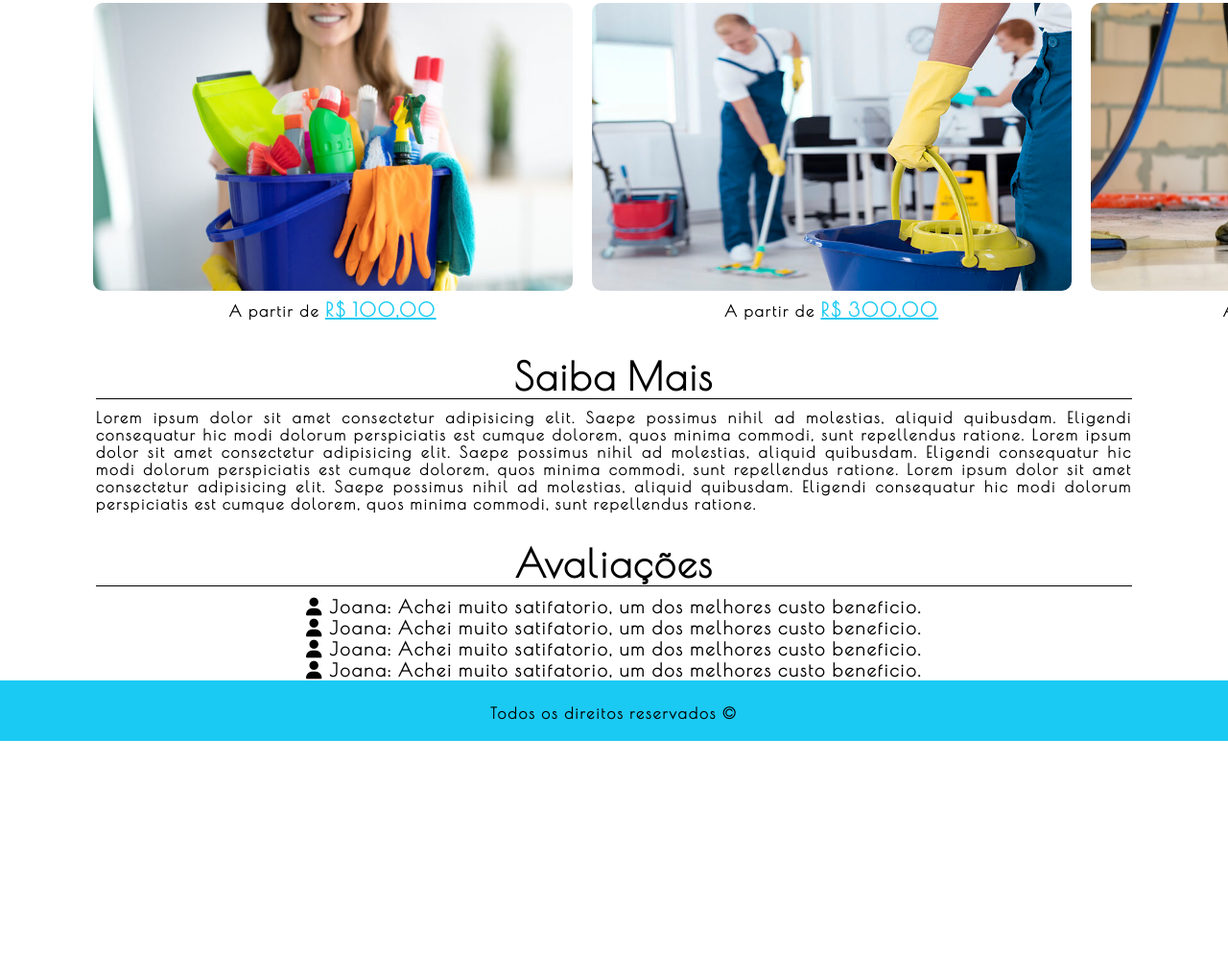
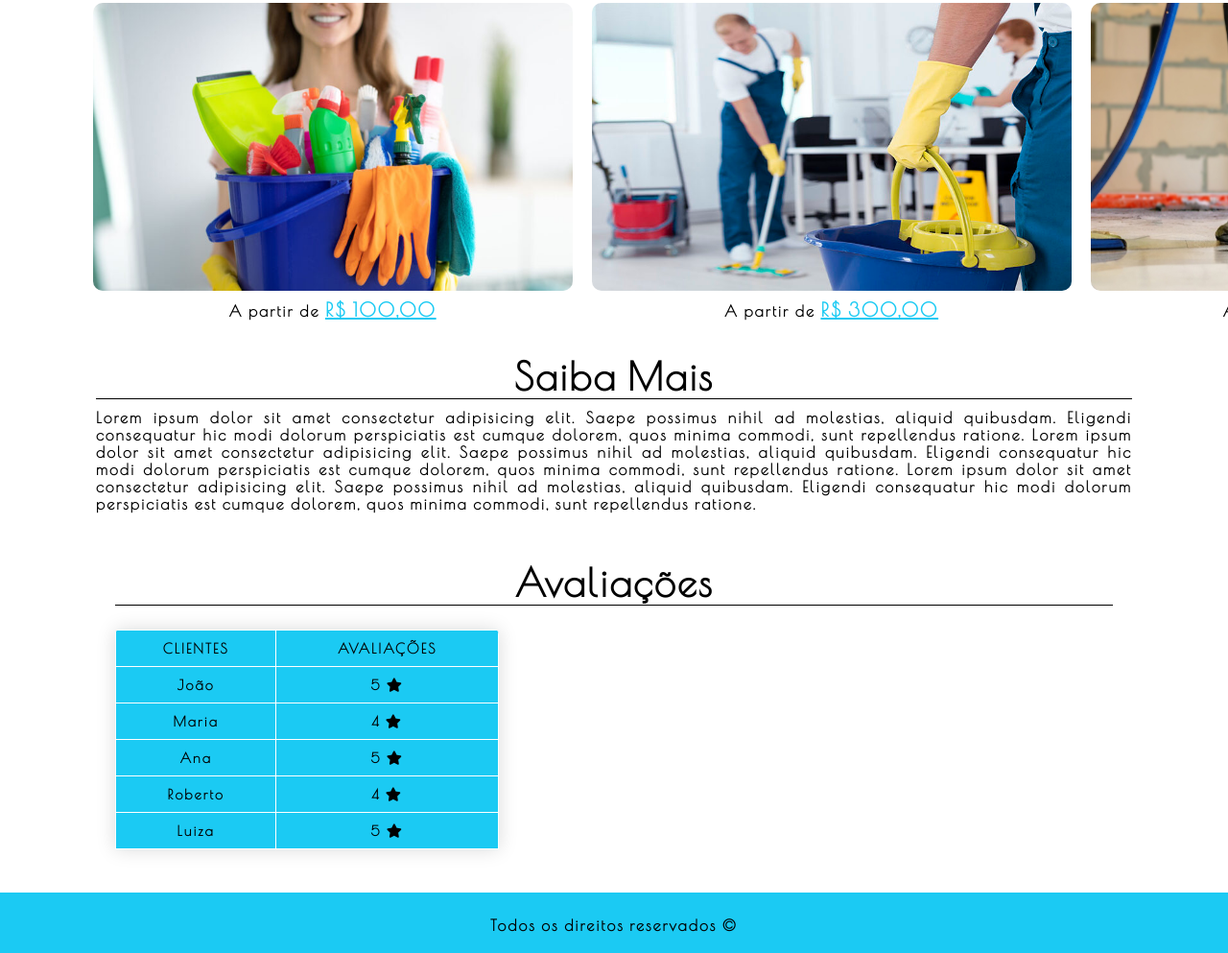
Before and after one commit to LuisBalducci/site-do-0, a plain HTML site: page index.html in a window 1280 px wide. Shown: the part 824-1817 px from the top of the page at 96% size. Before the commit the page ends 1596 px from the top, so only its background shows below. Drawn offline with nearby package versions, Linux system fonts and the light colour scheme.

Commit message:
avaliações tabela

```diff
--- a/assets/css/style.css
+++ b/assets/css/style.css
@@ -140,9 +140,28 @@ p{
     margin-left: 100px;
     margin-right: 100px;
     text-align: center;
+    padding: 20px;
 }
 footer{
     text-align: center;
     background-color: #1bcaf3;
     padding: 20px;
 }
+.avaliacoes{
+    table{
+        width: 100px;
+        border-collapse: collapse;
+        margin: 25px 0;
+        font-size: 0.9em;
+        min-width: 400px;
+        border-radius: 5px 5px 0 0;
+        overflow: hidden;
+        box-shadow: 0 0 20px rgba(0, 0, 0, 0.15);
+        text-align: center;right: 50%;
+    }
+    th,td{
+        border: 1px solid #ffffff;
+        padding: 10px;
+        background-color: #1bcaf3;
+    }
+}
--- a/index.html
+++ b/index.html
@@ -30,17 +30,17 @@
             <h2 class="title">Nossos Serviços</h2>
             <ul class="caixa">
                 <li>
-                    <h3 class="title-escudo">LIMPEZA RESIDENCIAL</h3>
+                    <h3 class="resisdecia">LIMPEZA RESIDENCIAL</h3>
                     <img src="assets/img/limpeza1.jpeg" alt="">
                     <p>A partir de <span>R$ 100,00</span> </p>
                 </li>
                 <li class="caixa">
-                    <h3 class="title-rocket">LIMPEZA COMERCIAL</h3>
+                    <h3 class="comercial">LIMPEZA COMERCIAL</h3>
                     <img src="assets/img/limpeza2.jpg" alt="">
                     <p>A partir de <span>R$ 300,00</span></p>
                 </li>
                 <li class="caixa">
-                    <h3 class="title-comments">LIMPEZA PESADA</h3>
+                    <h3 class="pesada">LIMPEZA PESADA</h3>
                     <img src="assets/img/limpeza3.png" alt="">
                     <p>A partir de <span>R$ 600,00</span></p>
                 </li>
@@ -52,10 +52,33 @@
     </div>
     <div class="avaliacoes">
         <h2 class="title">Avaliações</h2>
-        <h3> <i class="fa-solid fa-user"></i> Joana: Achei muito satifatorio, um dos melhores custo beneficio.</h3>
-        <h3> <i class="fa-solid fa-user"></i> Joana: Achei muito satifatorio, um dos melhores custo beneficio.</h3>
-        <h3> <i class="fa-solid fa-user"></i> Joana: Achei muito satifatorio, um dos melhores custo beneficio.</h3>
-        <h3> <i class="fa-solid fa-user"></i> Joana: Achei muito satifatorio, um dos melhores custo beneficio.</h3>
+        <table class="tabela">
+            <tr>
+                <th>CLIENTES</th>
+                <th>AVALIAÇÕES</th>
+            </tr>
+            <tr>
+                <td>João</td>
+                <td>5 <i class="fa-solid fa-star"></i></td>
+            </tr>
+            <tr>
+                <td>Maria</td>
+                <td>4 <i class="fa-solid fa-star"></i></td>
+            </tr>
+            <tr>
+                <td>Ana</td>
+                <td>5 <i class="fa-solid fa-star"></i></td>
+            </tr>
+            <tr>
+                <td>Roberto</td>
+                <td>4 <i class="fa-solid fa-star"></i></td>
+            </tr>
+            <tr>
+                <td>Luiza</td>
+                <td>5 <i class="fa-solid fa-star"></i></td>
+            </tr>
+        </table>
+
     </div>
     <footer>
         <div class="container">
```
